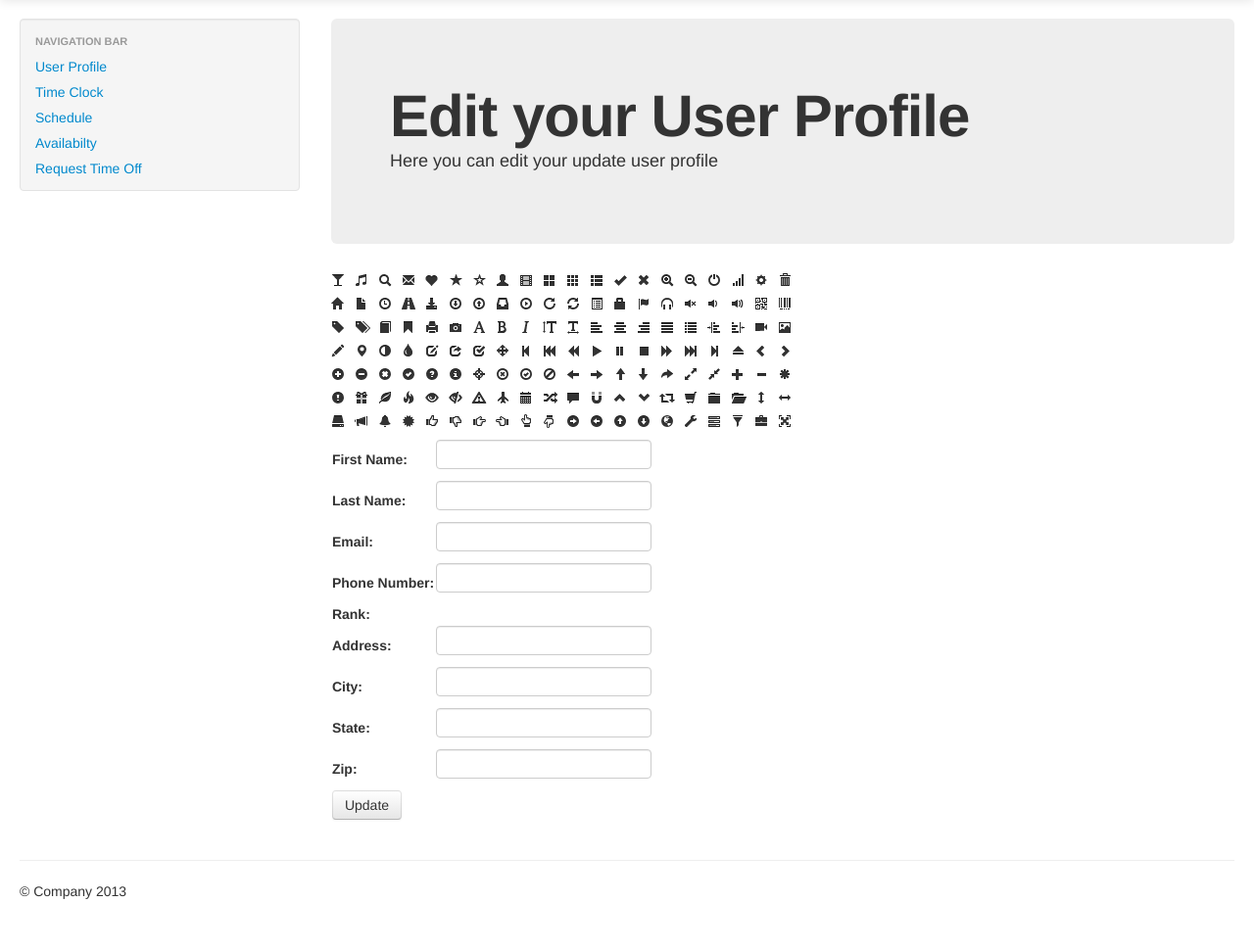
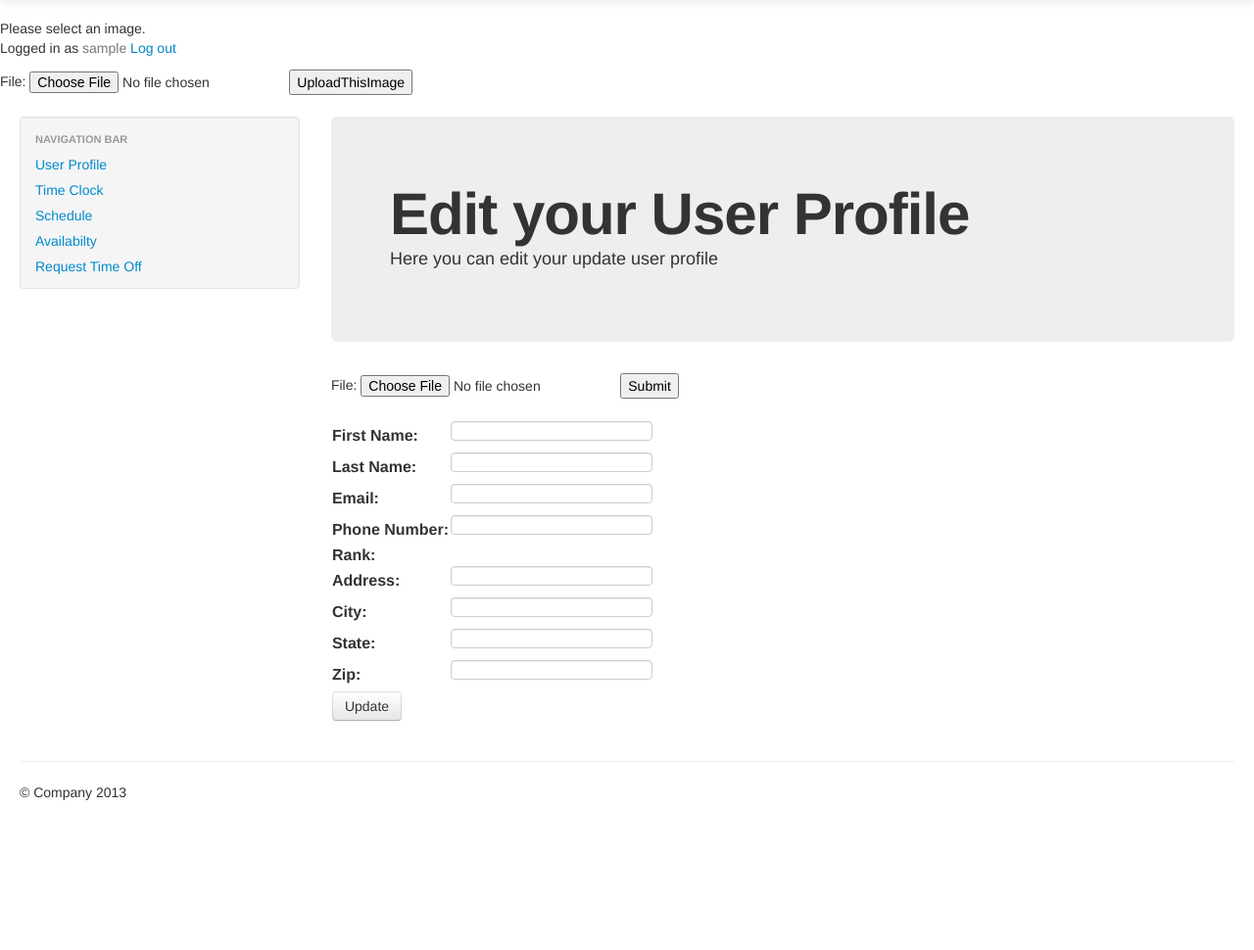
Before and after one commit to cgullick/IT680, a PHP site: page /editprofile.php in a window 1280 px wide. Shown: the part 41-1011 px from the top of the page at 98% size. After the commit the page ends 858 px from the top, so only its background shows below. Run offline with PHP 8.4, Linux system fonts and the light colour scheme; the visitor is signed in with stand-in values (Sample User, id 1); data that the repository does not hold is empty; some libraries are stand-ins or nearby versions.

Commit message:
Image upload
In progress. Code close to working.

```diff
--- a/editprofile.php
+++ b/editprofile.php
@@ -3,6 +3,7 @@
 session_start();
 
 include 'dbconnect.php';
+include 'test.php';
 
 ?>
 <!DOCTYPE html>
@@ -100,10 +101,14 @@ include 'dbconnect.php';
 
           <div>
 
+            <form action="test.php" method="POST" enctype="multipart/form-data">
+              File:
+              <input type="file" name="image"><input type="submit" value="Submit">
+            </form>
+
             <?php echo "<form action=editprofile.php method=post>" ?>
             <table>
               <tr>
-                <img src="./img/glyphicons-halflings.png">
                 <p><td style="font-weight:bold">First Name: </td>
                 <td><?php echo "<input type=text name=fname value='" . stripslashes($data2["First_Name"]) . "'>"; ?></td>
               </tr>
@@ -144,23 +149,6 @@ include 'dbconnect.php';
               </tr>
             </table>
 
-
-<!--             <?php
-
-            echo "<form action=editprofile.php method=post>";
-            echo "<input type=hidden name=hidden value=" . $data2['User_ID'] . ">";
-            echo "First Name: <input type=text name=fname value='" . stripslashes($data2["First_Name"]) . "'><br />";
-            echo "Last Name: <input type=text name=lname value='" . stripslashes($data2['Last_Name']) . "'><br />";
-            echo "Email <input type=text name=email value=" . $data2['Email'] . " ><br />";
-            echo "Phone Number <input type=text name=phonenumber value=" . $data2['Phone_Number'] . " ><br />";
-            echo "Rank: $data2[Rank]" . "<br />";
-            echo "Address <input type=text name=address value='" . stripslashes($data2["Address"]) . "'><br />";
-            echo "City <input type=text name=city value='" . stripslashes($data2['City']) . "'><br />";
-            echo "State <input type=text name=state value=" . $data2['State'] . "><br />";
-            echo "Zip <input type=text name=zip value=" . $data2['Zip'] . "><br />";
-            echo "<input class=btn type=submit name=update value=Update>";
-
-            ?> -->
           </div>
 
           </div><!--/row-->
--- /dev/null
+++ b/test.php
@@ -0,0 +1,61 @@
+<?php
+
+session_start();
+
+//include 'dbconnect.php';
+//include 'get.php';
+
+//connect to remote database
+// mysql_connect("64.254.188.188","it680","it680") or die(mysql_error());
+// mysql_select_db("emp_management") or die(mysql_error());
+
+//localhost database
+mysql_connect("localhost","root","root") or die(mysql_error());
+mysql_select_db("databaseimage") or die(mysql_error());
+
+//file properties
+$file = $_FILES['image']['tmp_name'];
+
+if(!isset($file))
+{
+	echo "Please select an image.";
+}
+else
+{
+	$image = addslashes(file_get_contents($_FILES['image']['tmp_name']));
+	echo $image_name = addslashes($_FILES['image']['name']);
+	$image_size = getimagesize($_FILES['image']['tmp_name']);
+
+	if($image_size==FALSE)
+	{
+		echo "That's not an image.";
+	}
+	else
+	{
+		//$sessionusername = $_SESSION['username'];
+		if (!$insert = mysql_query("INSERT INTO store SET Image='$image', Name='$image_name' /*WHERE Username = '$sessionusername'*/ "))
+		{
+			echo mysql_error();
+		}
+		else
+		{
+			$lastid = mysql_insert_id();
+			//$lastid = $data2['User_ID']; //REVIEW***
+			echo "Image uploaded.<p />Your image:<p /><img src=get.php?id=$lastid>"; //REVIEW***
+			// header("Content-type: image/jpeg");
+			// echo $image;
+		}
+	}
+}
+
+?>
+
+<html>
+
+	<p>Logged in as <a href="#" class="navbar-link"><?php echo $_SESSION['username']."<a href='logout.php'>  Log out</a>"; ?></a>
+	<form action="test.php" method="POST" enctype="multipart/form-data">
+		File:
+		<input type="file" name="image"><input type="submit" value="UploadThisImage">
+	</form>
+
+</html>
```
Also changed, not shown: dbconnect.php (+14 -1 lines), employee.php (+2 -14 lines), get.php (added, +27 -0 lines), upload.php (added, +59 -0 lines).
